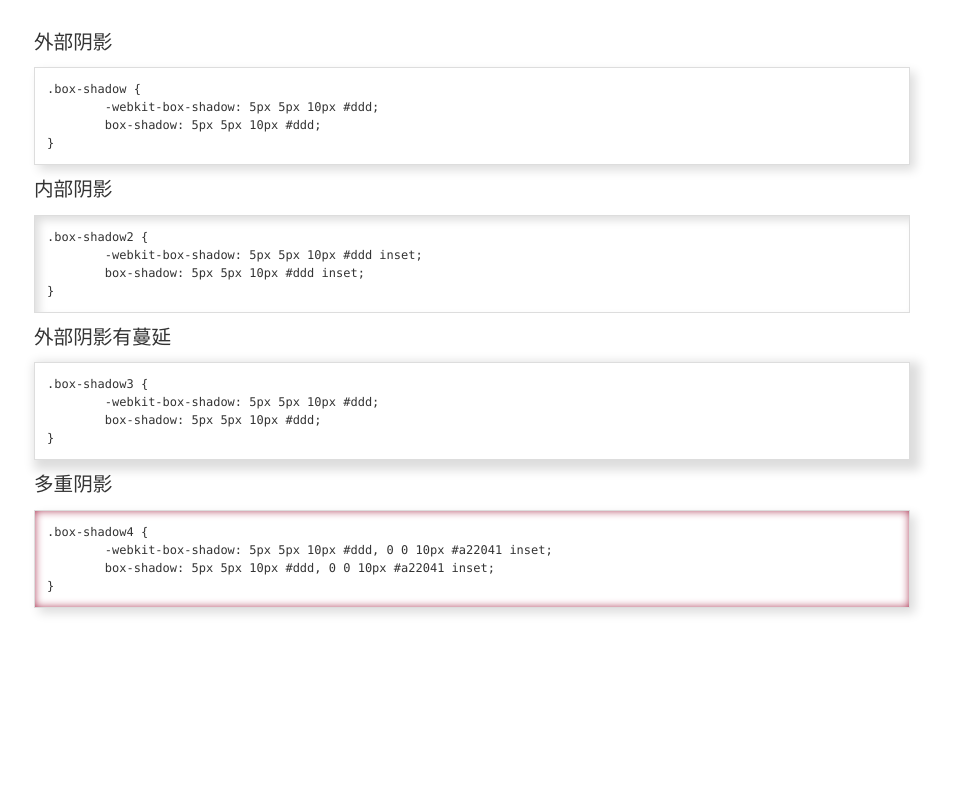
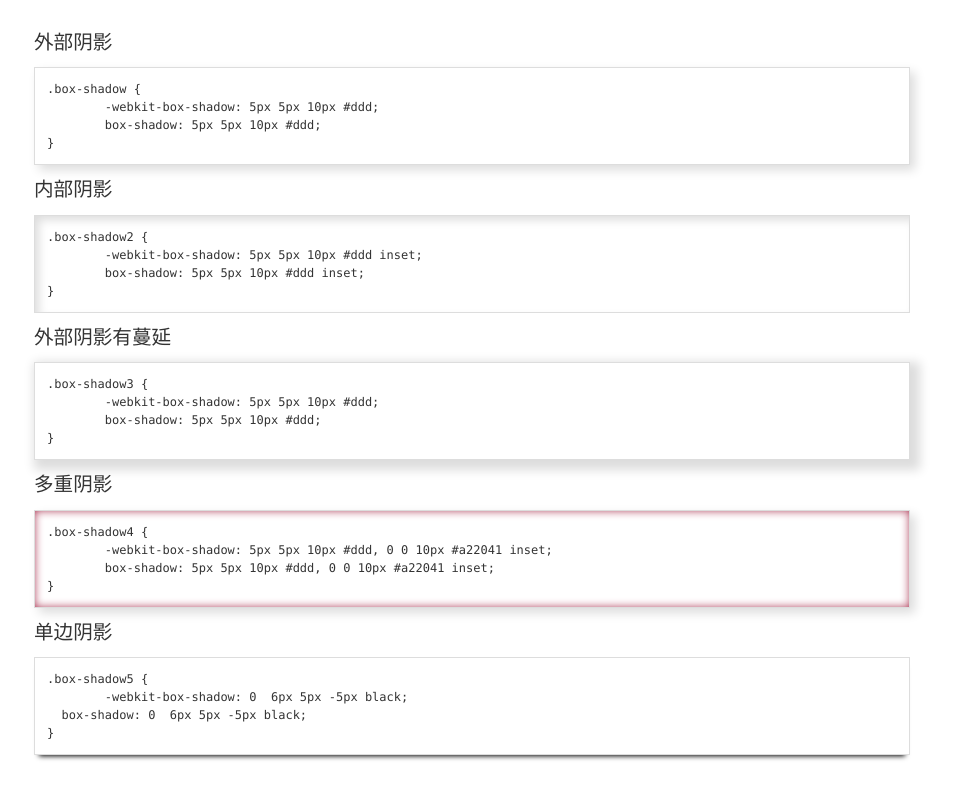
Before and after one commit to loopool/labs, a plain HTML site: page css3/02box-shadow.html in a window 1280 px wide. Shown: the whole page, without its empty margins (168-1121 px from the left). Drawn offline with Linux system fonts and the light colour scheme.

Commit message:
add 单边阴影

```diff
--- a/css3/02box-shadow.html
+++ b/css3/02box-shadow.html
@@ -22,7 +22,10 @@ pre {background: none}
 	-webkit-box-shadow: 5px 5px 10px #ddd, 0 0 10px #a22041 inset;
 	box-shadow: 5px 5px 10px #ddd, 0 0 10px #a22041 inset;
 }
-
+.box-shadow5 {
+	-webkit-box-shadow: 0  6px 5px -5px black;
+	box-shadow: 0  6px 5px -5px black;
+}
 </style>
 </head>
 <body>
@@ -56,6 +59,13 @@ pre {background: none}
 	box-shadow: 5px 5px 10px #ddd, 0 0 10px #a22041 inset;
 }</pre>
 	</div>
+	<h3>单边阴影</h3>
+	<div class="box-shadow5">
+		<pre>.box-shadow5 {
+	-webkit-box-shadow: 0  6px 5px -5px black;
+  box-shadow: 0  6px 5px -5px black;
+}</pre>
+	</div>
 </div>
 </div>
 </body>
```
